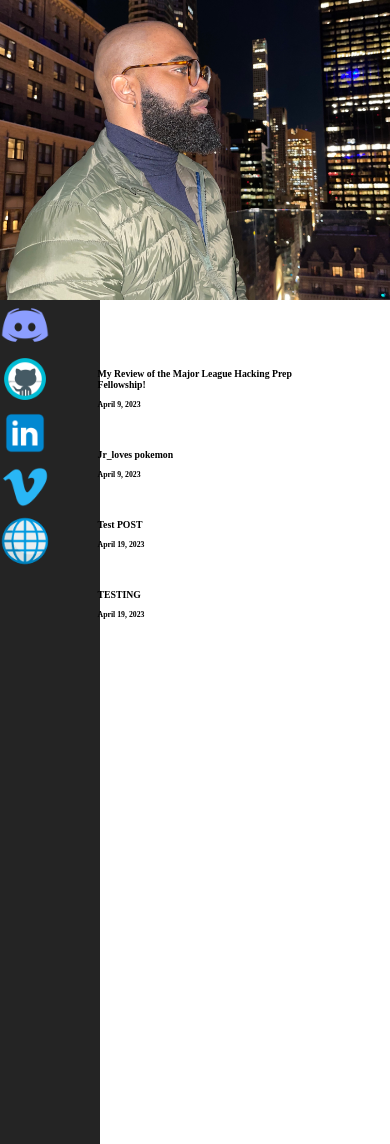
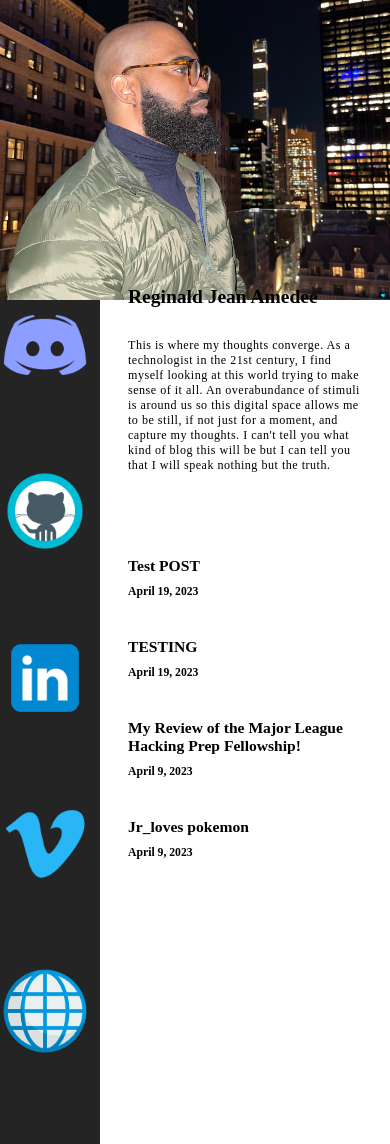
Before and after one commit to Reggie-Amedee-Tech/blogApplication, a Django app: page / in a window 390 px wide. Run offline with Django 4.2, Linux system fonts and the light colour scheme; data comes from the database, SQL or seed files in the repository; both versions use the stored data as it was after the commit.

Commit message:
adjusted blog model and made website web responsive

```diff
--- a/App/models.py
+++ b/App/models.py
@@ -16,8 +16,10 @@ class Blog(models.Model):
     created_on=models.DateTimeField(auto_now=True)
     status = models.IntegerField(choices=status, default=0)
 
-class Meta:
-    ordering = ['-created_on']
+    class Meta:
+        ordering = ['-created_on']
 
-def __str__(self):
-    return self.name
+    def __str__(self):
+        titleOfBlog=self.title
+        blogDate=str(self.created_on.strftime("%B,%-A-%d,%Y"))
+        return titleOfBlog + " - Published on: " + blogDate
--- a/App/static/css/homepage2.css
+++ b/App/static/css/homepage2.css
@@ -11,6 +11,7 @@
 .container {
     display: flex;
     flex-direction: row;
+    height: 100vh;
 }
 
 .right-left-container {
@@ -34,15 +35,16 @@
 
 .left {
     flex: 1;
-    height: 100vh;
     display: flex;
     flex-direction: column;
     justify-content: center;
+    align-items: center;
+    height: 100%;
 }
 
-.left-content {
-    width: 50%;
-    margin: 0 auto;
+.left-container {
+    width: 70%;
+    height: 90%;
 }
 
 h1 {
@@ -73,9 +75,8 @@ p {
 }
 
 .nav-section {
-    float: right;
+    height: 100%;
     width: 100px;
-    min-height: 100%;
     background-color: #242424;
 }
 
@@ -103,18 +104,59 @@ a:hover {
 
 /* media queries */
 
-@media screen and (max-width: 1220px) {
+@media screen and (max-width: 1124px) {
+
+    .icon {
+        width: 300px;
+        height: 300px;
+    }
+
+    h1 {
+        font-size: 3vw;
+        margin-bottom: 30px;
+    }
+
+    h3 {
+        font-size: 2.2vw;
+        margin: 0px;
+        margin-bottom: 10px;
+    }
+
+    h4 {
+        font-size: 2vw;
+        margin: 0px;
+        margin-bottom: 40px;
+    }
+
+    p {
+        font-size: 1.8vw;
+        letter-spacing: 0.5px;
+    }
+}
+
+@media screen and (max-width: 800px) {
+
+    .right {
+        flex: none;
+        height: 100px !important;
+    }
+
+    .nav-section {
+        height: 100vh;
+    }
+
     .right-left-container {
         flex-direction: column;
-        align-items: center;
+        justify-content: space-around;
     }
 
-    .right {
-        margin-bottom: 200px;
+    .left {
+
     }
 
-    .left{
-
+    .left-container {
+        height: 50%;
+        width: 60%;
     }
 
     .background-image {
@@ -129,38 +171,34 @@ a:hover {
         position: absolute;
         top: 300px;
     }
+}
 
-    #icon {
-        width: 50px !important;
-        height: 50px !important;
+@media screen and (max-width: 709px) {
+    .left-container {
+        position: relative;
+        left: 50px;
     }
 
     h1 {
-        font-size: 4vw;
+        font-size: 5vw;
         margin-bottom: 30px;
     }
 
     h3 {
-        font-size: 2.5vw;
+        font-size: 4vw;
         margin: 0px;
         margin-bottom: 10px;
     }
 
     h4 {
-        font-size: 2vw;
+        font-size: 3vw;
         margin: 0px;
         margin-bottom: 40px;
     }
 
     p {
-        font-size: 1.5vw;
+        font-size: 3.1vw;
         letter-spacing: 0.5px;
-    }
-}
-
-@media screen and (max-width: 1000px) {
-    .left {
-        top: 50px;
     }
 }
 
--- a/App/templates/blogPostContent.html
+++ b/App/templates/blogPostContent.html
@@ -42,6 +42,7 @@
             </div>
         </div>
         <div class="container">
+            <div class="blog-container">
                 <div class="blog-content">
                     {% for d in data %}
                     <div class="blog-title">
@@ -51,10 +52,10 @@
                     <p>{{d.content | linebreaksbr}}</p>
                     {% endfor %}
                     <div class="a_tag">
-                    <a href="/" class="back_tag" >Back</a>
+                        <a href="/" class="back_tag">Back</a>
                     </div>
                 </div>
-
+            </div>
         </div>
     </div>
 </body>
--- a/App/templates/homepage2.html
+++ b/App/templates/homepage2.html
@@ -48,6 +48,7 @@
           </div>
         </div>
         <div class="left">
+          <div class="left-container">
           <div class="left-content">
             <h1>Reginald Jean Amedee</h1>
             <p>This is where my thoughts converge. As a technologist in the 21st century, I find myself looking at this
@@ -64,6 +65,7 @@
             </div>
           </div>
         </div>
+        </div>
 
       </div>
 
```
Also changed, not shown: App/admin.py (+1 -7 lines), App/static/css/blogPostContent.css (+60 -80 lines), App/migrations/0008_alter_blog_options.py (added), db.sqlite3. Lines whose indentation alone changed are shown as unchanged.
